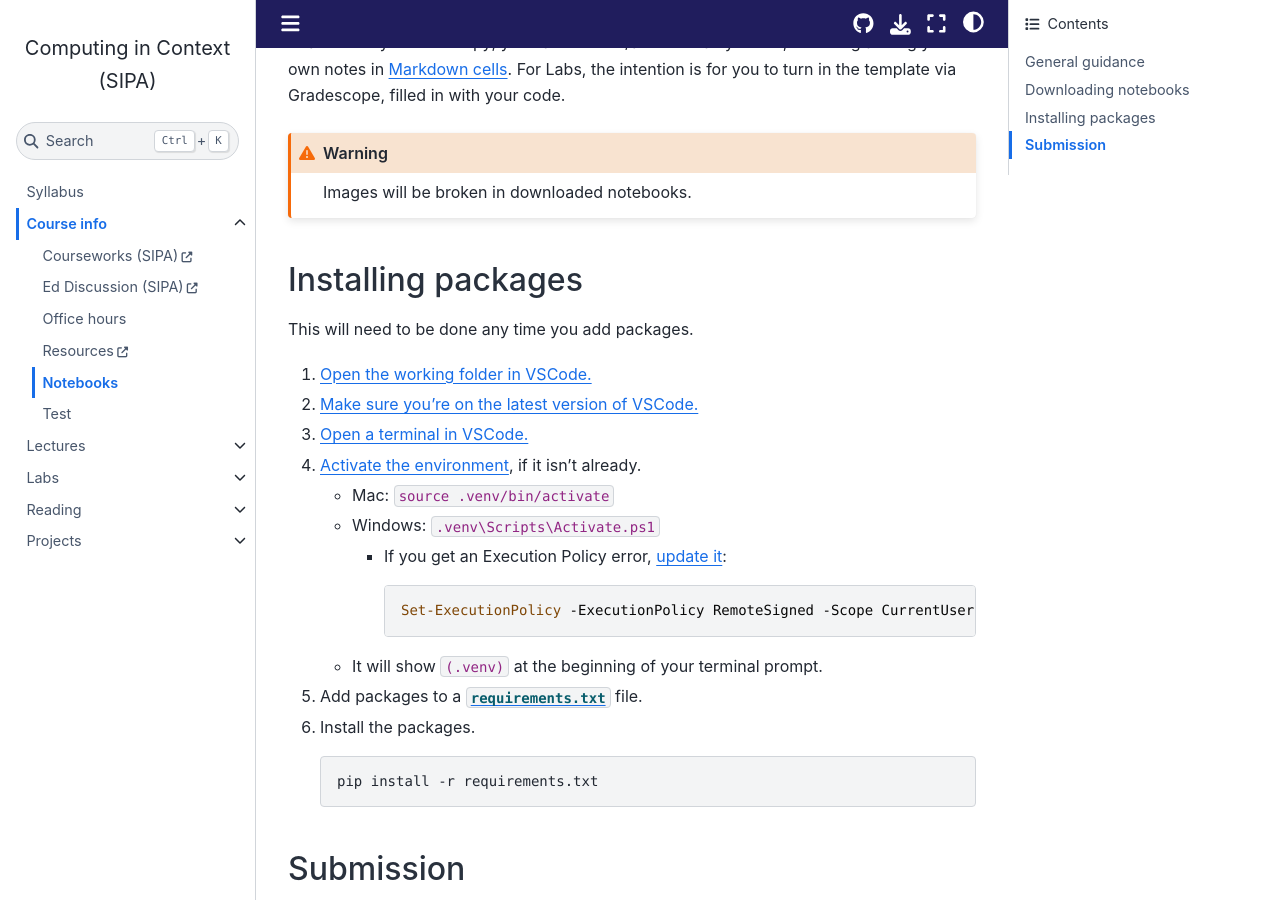
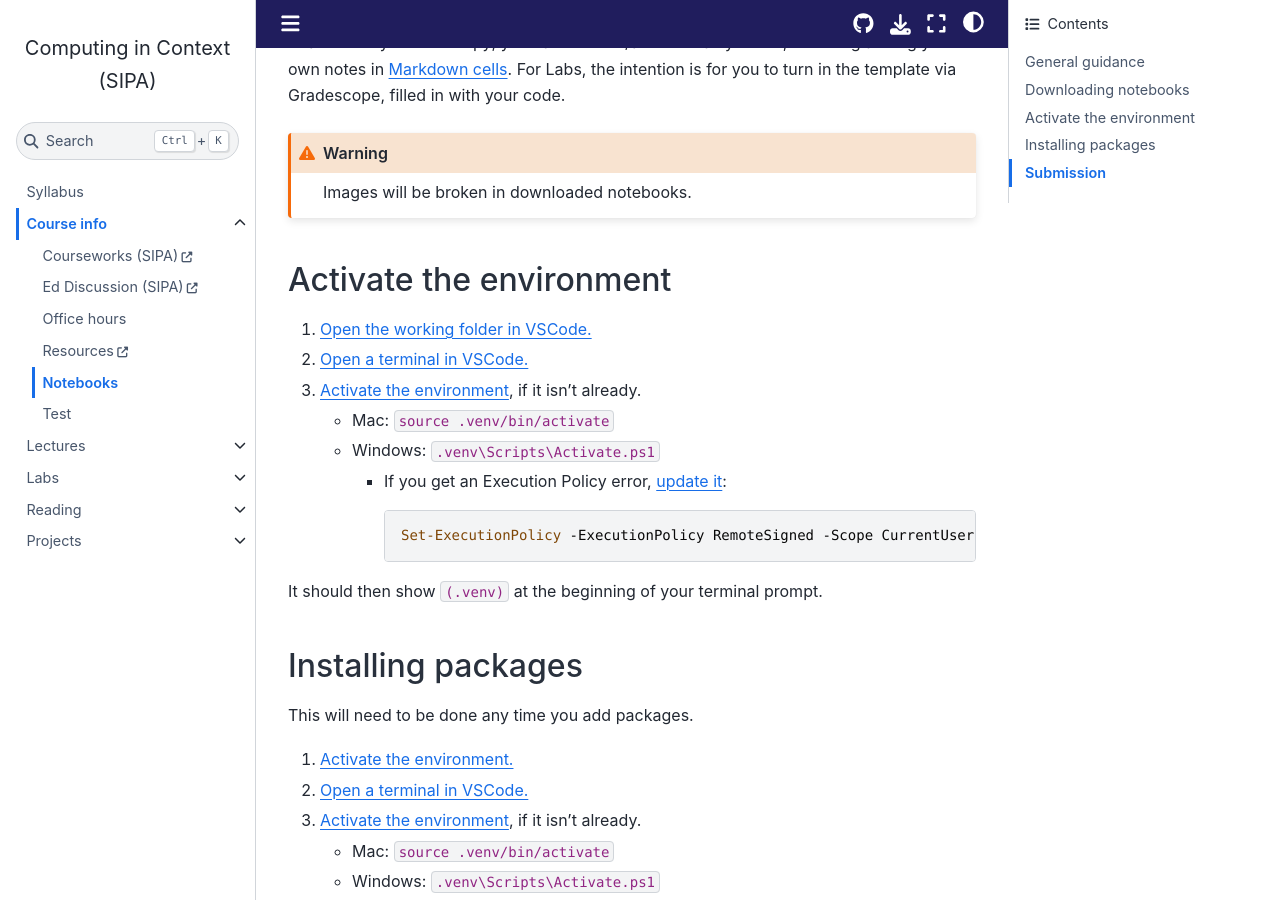
Before and after one commit to afeld/computing-in-context, a Jupyter Book: the page built from notebooks.md, in a window 1280 px wide and 900 px high, scrolled down 811 px. Built offline with Jupyter Book 1.0.4 settings and Sphinx 7.4.7 and the Sphinx Book theme 1.1.4, drawn with Linux system fonts in a browser that asks for light colours; pages that are not in the unit, such as notebooks, are missing from menus; comment, search, counter and statistics services are not loaded.

Commit message:
centralize the environment activation information

````diff
--- a/notebooks.md
+++ b/notebooks.md
@@ -27,12 +27,28 @@ That is now your own copy; you can execute/add cells as you like, including addi
 Images will be broken in downloaded notebooks.
 ```
 
+## Activate the environment
+
+1. [Open the working folder in VSCode.](https://code.visualstudio.com/docs/getstarted/getting-started#_open-a-folder-in-vs-code)
+1. [Open a terminal in VSCode.](https://code.visualstudio.com/docs/terminal/getting-started)
+1. [Activate the environment](https://docs.python.org/3/library/venv.html#how-venvs-work), if it isn't already.
+
+   - Mac: `source .venv/bin/activate`
+   - Windows: `.venv\Scripts\Activate.ps1`
+
+     - If you get an Execution Policy error, [update it](https://learn.microsoft.com/en-us/powershell/module/microsoft.powershell.core/about/about_execution_policies?#change-the-execution-policy):
+
+       ```powershell
+       Set-ExecutionPolicy -ExecutionPolicy RemoteSigned -Scope CurrentUser
+       ```
+
+It should then show `(.venv)` at the beginning of your terminal prompt.
+
 ## Installing packages
 
 This will need to be done any time you add packages.
 
-1. [Open the working folder in VSCode.](https://code.visualstudio.com/docs/getstarted/getting-started#_open-a-folder-in-vs-code)
-1. [Make sure you're on the latest version of VSCode.](https://code.visualstudio.com/docs/setup/setup-overview#_update-cadence)
+1. [Activate the environment.](#activate-the-environment)
 1. [Open a terminal in VSCode.](https://code.visualstudio.com/docs/terminal/getting-started)
 1. [Activate the environment](https://docs.python.org/3/library/venv.html#how-venvs-work), if it isn't already.
 
````
Also changed, not shown: lab_8.ipynb, lecture_15.ipynb.
